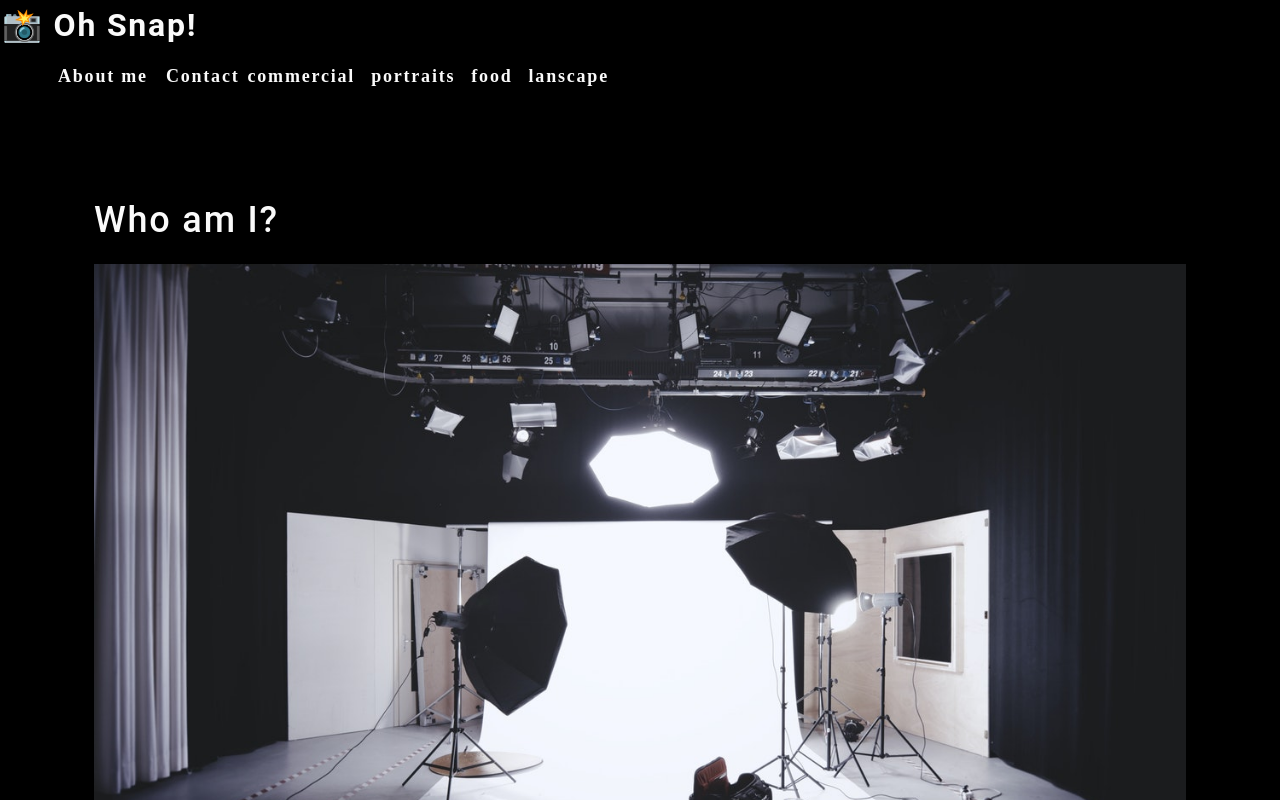
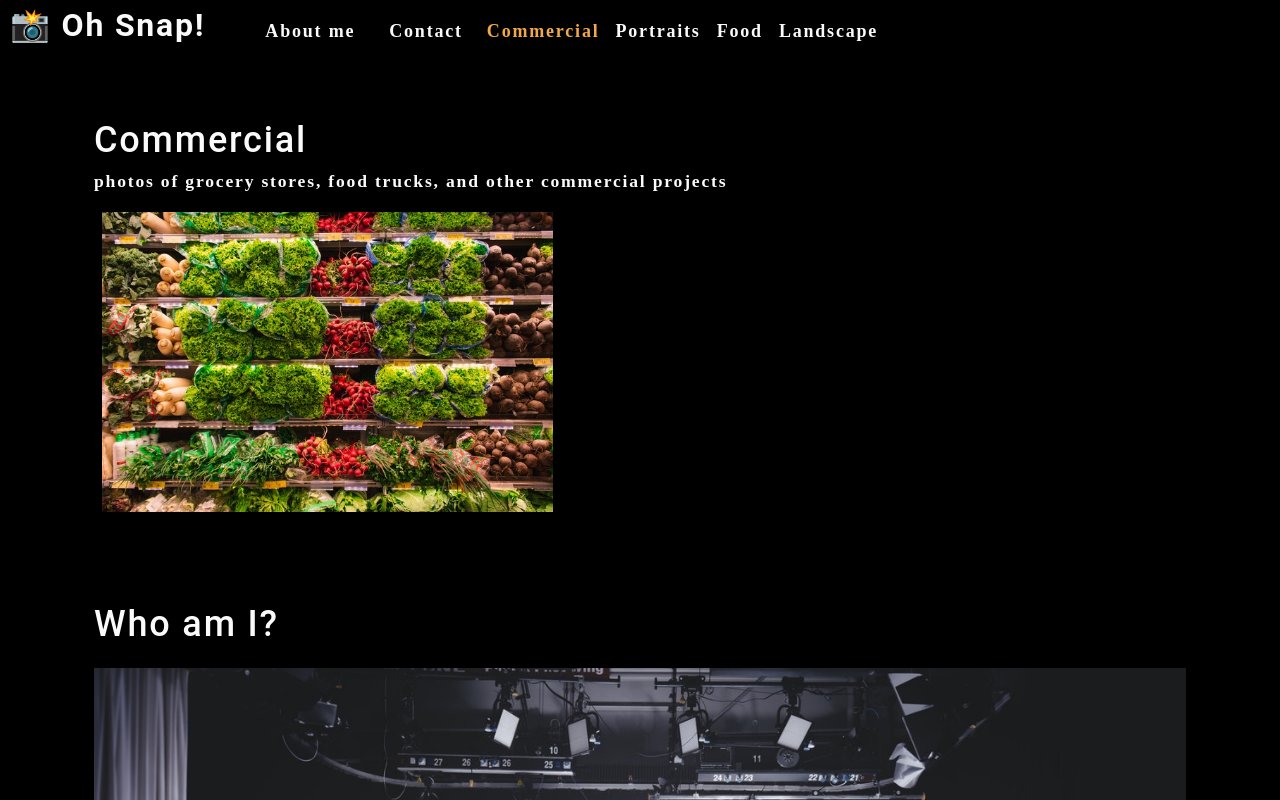
Before and after one commit to Patrick-Fern/photo-port, a React (Create React App) app: page / in a window 1280 px wide. Shown: the top 800 px of the page. Built offline with nearby package versions, Linux system fonts and the light colour scheme.

Commit message:
usestate and useeffect hooks

```diff
--- a/src/App.js
+++ b/src/App.js
@@ -1,13 +1,31 @@
-import React from 'react';
+import React, { useState } from 'react';
 import Nav from './components/Nav';
 import About from './components/About';
-import './App.css';
+import Gallery from './components/Gallery';
+
 
 function App() {
+  const [categories] = useState([
+    {
+      name: 'commercial',
+      description: 'Photos of grocery stores, food trucks, and other commercial projects',
+    },
+    { name: 'portraits', description: 'Portraits of people in my life' },
+    { name: 'food', description: 'Delicious delicacies' },
+    { name: 'landscape', description: 'Fields, farmhouses, waterfalls, and the beauty of nature' },
+  ]);
+
+  const [currentCategory, setCurrentCategory] = useState(categories[0]);
+
   return (
     <div>
-      <Nav></Nav>
+      <Nav
+        categories={categories}
+        setCurrentCategory={setCurrentCategory}
+        currentCategory={currentCategory}
+      ></Nav>
       <main>
+        <Gallery></Gallery>
         <About></About>
       </main>
 
--- /dev/null
+++ b/src/components/Gallery/index.js
@@ -0,0 +1,20 @@
+import React from 'react';
+import { capitalizeFirstLetter } from '../../utils/helpers';
+import photo from "../../assets/small/commercial/0.jpg";
+
+function Gallery(props) {
+    const currentCategory = {
+        name: 'commercial',
+        description: 'photos of grocery stores, food trucks, and other commercial projects',
+    };
+    return (
+        <section>
+            <h1>{capitalizeFirstLetter(currentCategory.name)}</h1>
+            <p>{currentCategory.description}</p>
+            <div className='flex-row'>
+                <img src={photo} alt="Commercial Example" className='img-thumbnail mx-1' />
+            </div>
+        </section>
+    );
+}
+export default Gallery;
--- a/src/components/Nav/index.js
+++ b/src/components/Nav/index.js
@@ -1,39 +1,49 @@
-import React from 'react';
+import React, { useEffect } from 'react';
+import { capitalizeFirstLetter } from '../../utils/helpers';
 
-const categories = [
-    {
-        name: "commercial", description: "Photos of grocery stores, food trucks, and other commercial projects",
-    },
-    { name: "portraits", description: "Portraits of people in my life" },
-    { name: "food", description: "Delicious delicacies" },
-    { name: "lanscape", description: "fields, farmhouses, and the beauty of nature", }
-];
+function Nav(props) {
 
-function categorySelected(name) {
-    console.log(`${name} clicked`)
-}
+  const {
+    categories = [],
+    setCurrentCategory,
+    currentCategory,
+  } = props;
 
-function Nav() {
+  useEffect(() => {
+      document.title = capitalizeFirstLetter(currentCategory.name);
+  }, [currentCategory]);
+
   return (
-        <header>
+    <header className="flex-row px-1">
       <h2>
-                <a data-testid="link" href='/'>
+        <a data-testid="link" href="/">
           <span role="img" aria-label="camera"> 📸</span> Oh Snap!
         </a>
       </h2>
       <nav>
-                <ul className='flex-row'>
-                    <li className='mx-2'>
-                        <a data-testid="about" href='#about'>
+        <ul className="flex-row">
+          <li className="mx-2">
+            <a data-testid="about" href="#about">
               About me
             </a>
           </li>
-                    <li>
+          <li className="mx-2">
             <span>Contact</span>
           </li>
           {categories.map((category) => (
-                        <li className='mx-1' key={category.name} >
-                            <span onClick={categorySelected(category.name)}> {category.name}</span>
+            <li
+              className={`mx-1 ${
+                currentCategory.name === category.name && 'navActive'
+                }`}
+              key={category.name}
+            >
+              <span
+                onClick={() => {
+                  setCurrentCategory(category)
+                }}
+              >
+                {capitalizeFirstLetter(category.name)}
+              </span>
             </li>
           ))}
         </ul>
```
Lines whose indentation alone changed are shown as unchanged.
